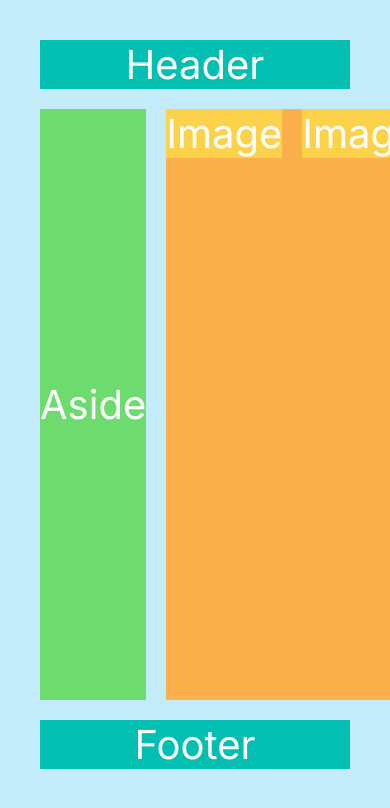
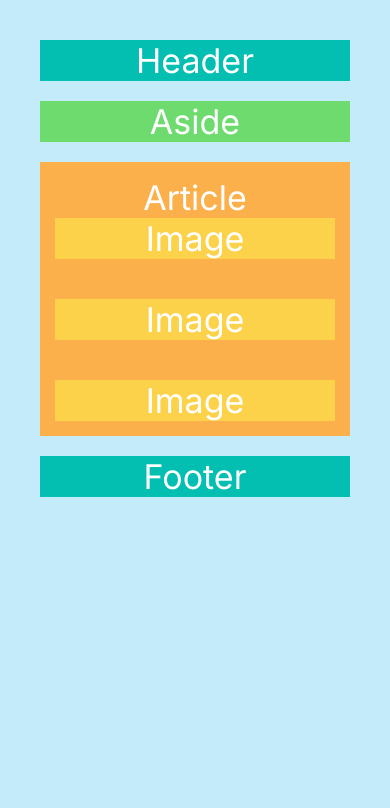
Before and after one commit to Keylogger-hash/react-flex-vs-grid, a Next.js app: page / in a window 390 px wide. Shown: the top 808 px of the page. Built offline with nearby package versions, Linux system fonts and the light colour scheme.

Commit message:
Mobile adaptive design

```diff
--- a/src/app/globals.css
+++ b/src/app/globals.css
@@ -1,8 +1,12 @@
 :root{
-  background-color: #c4ebf9;
-  color:#ffffff;
   font-size:40px;
 }
+@media screen and (max-width:768px) {
+  :root{
+    font-size:34px;
+  }
+}
+
 
 * {
   box-sizing: border-box;
@@ -14,8 +18,11 @@ html,
 body {
   /* max-width: 100vw;
   width:100vh; */
+  background-color: #c4ebf9;
+  color:#ffffff;
   max-height:100vh;
   overflow-x: hidden;
+  user-select: none;
 }
 
 body {
--- a/src/app/layout.tsx
+++ b/src/app/layout.tsx
@@ -5,8 +5,8 @@ import { Inter } from 'next/font/google'
 const inter = Inter({ subsets: ['latin'] })
 
 export const metadata: Metadata = {
-  title: 'Create Next App',
-  description: 'Generated by create next app',
+  title: 'Flexbox-vs-grid',
+  description: '',
 }
 
 export default function RootLayout({
--- a/src/app/page.module.css
+++ b/src/app/page.module.css
@@ -8,6 +8,9 @@ text-color: #ffffff;
 */
 .wrapper{
   margin:40px;
+  height: 100%;
+  display: flex;
+  flex-direction: column;
 }
 .header{
   width:100%;
@@ -27,8 +30,10 @@ text-color: #ffffff;
   margin-bottom:20px;
   gap:20px;
 }
+
 .aside{
   flex:0 1 25%;
+  height:70vh;
   background-color: #6edb6e;
   display: flex;
   align-items: center;
@@ -37,22 +42,46 @@ text-color: #ffffff;
 .article{
   flex:0 1 75%;
   background-color: #fbb04c;
+  width:100%;
   height:70vh;
   display: flex;
+  padding:15px;
   flex-direction: column;
+  justify-content: flex-end;
 }
+@media screen and (max-width:768px) {
+  .main{
+    display: flex;
+    flex-direction: column;
+    height: 100%;
+    margin-top:20px;
+    margin-bottom:20px;
+    gap:20px;
+  }
+}
+.image_block{
+  display: flex;
+  justify-content: space-between;
+  flex-direction: row;
+  gap: 40px;
+}
+@media (max-width:768px) {
+  .image_block{
+    display: flex;
+    flex-direction: column;
+  }
+}
+.image_item{
+  background-color: #fcd24a;
+  flex:0 1 33.3%;
+  height:10vh;
+  align-items: center;
+  justify-content: center;
+  text-align: center;
+}
+
 .article_text{
   display: flex;
   align-items: center;
   justify-content: center;
 }
-.image_item{
-  background-color: #fcd24a;
-  display: flex;
-  flex: 0 1 33%;
-}
-.image_block{
-  display: flex;
-  flex-direction: row;
-  gap:20px;
-}
--- a/src/app/page.tsx
+++ b/src/app/page.tsx
@@ -12,15 +12,17 @@ export default function Home() {
           Aside
         </div>
         <div className={styles.article}>
-
+          <div className={styles.article_text}>
+            Article
+          </div>
           <div className={styles.image_block}>
             <div className={styles.image_item}>
               Image
             </div>
-            <div className={styles.image_item}>
+            <div  className={styles.image_item}>
               Image
-            </div>
-            <div className={styles.image_item}>
+            </div >
+            <div  className={styles.image_item}>
               Image
             </div>
           </div>
```
